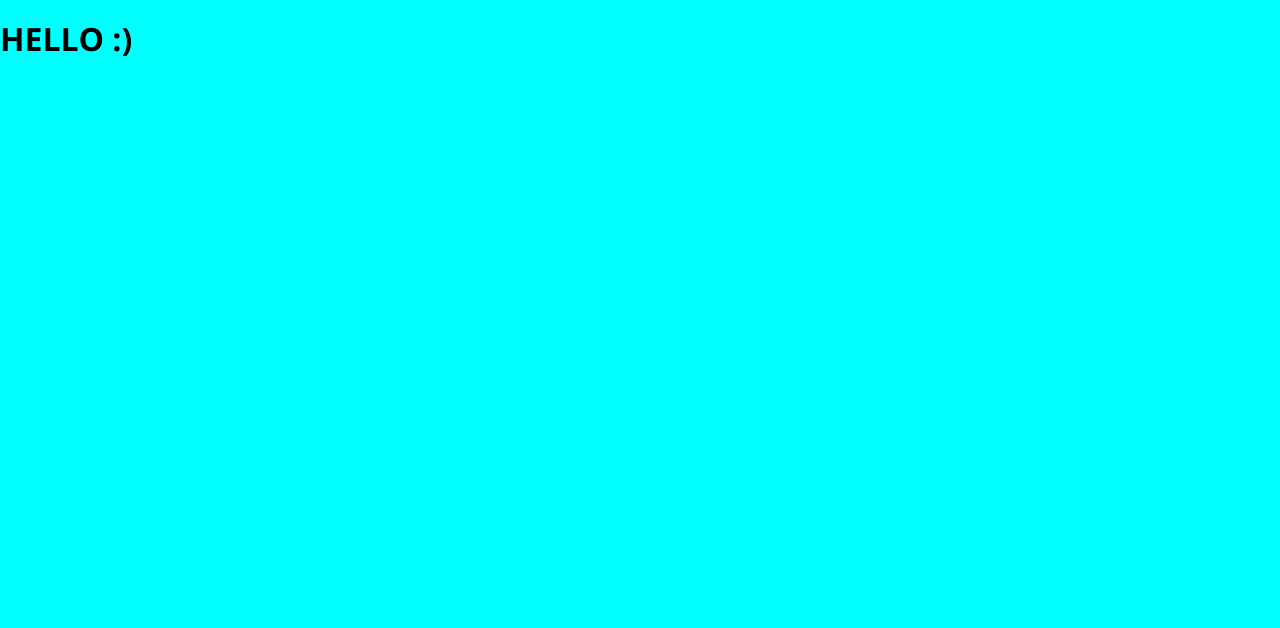
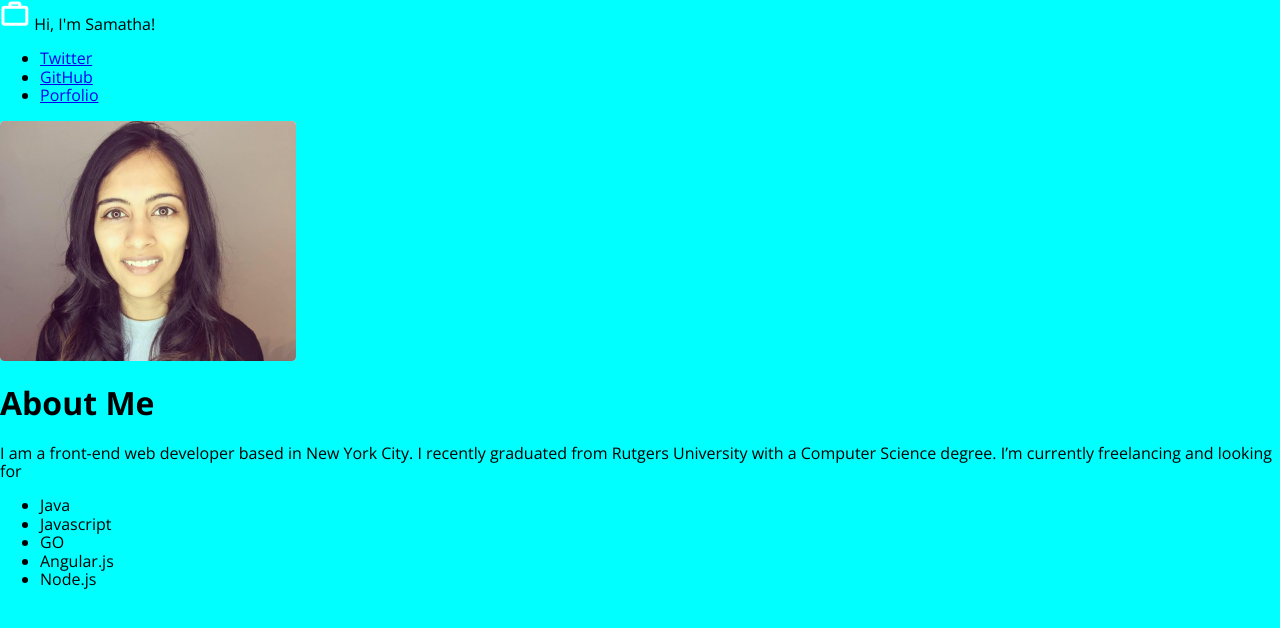
Before and after one commit to KISS/wdc-mlh, a plain HTML site: page index.html in a window 1280 px wide. Drawn offline with nearby package versions, Linux system fonts and the light colour scheme.

Commit message:
Added all elements to index page

```diff
--- a/index.html
+++ b/index.html
@@ -10,6 +10,35 @@
     <link href="css/main.css" rel="stylesheet" type="text/css">
 </head>
 <body>
-    <h1>HELLO :)</h1>
+    <header>
+        <div>
+            <img src="assets/icon-briefcase.svg" alt="briefcase icon"/>
+            <span>Hi, I'm Samatha!</span>
+        </div>
+        <nav>
+            <ul>
+                <li><a href="#"> Twitter </a></li>
+                <li><a href="#"> GitHub </a></li>
+                <li><a href="#"> Porfolio </a></li>
+            </ul>
+        </nav>
+    </header>
+
+    <main>
+        <section>
+            <img src="assets/profile-photo.png" alt="Samatha Profile Photo"/>
+            <div>
+                <h1>About Me</h1>
+                <p>I am a front-end web developer based in New York City.  I recently graduated from Rutgers University with a Computer Science degree.  I’m currently freelancing and looking for</p>
+                <ul>
+                    <li>Java</li>
+                    <li>Javascript</li>
+                    <li>GO</li>
+                    <li>Angular.js</li>
+                    <li>Node.js</li>
+                </ul>
+            </div>
+        </section>
+    </main>
 </body>
 </html>
```
